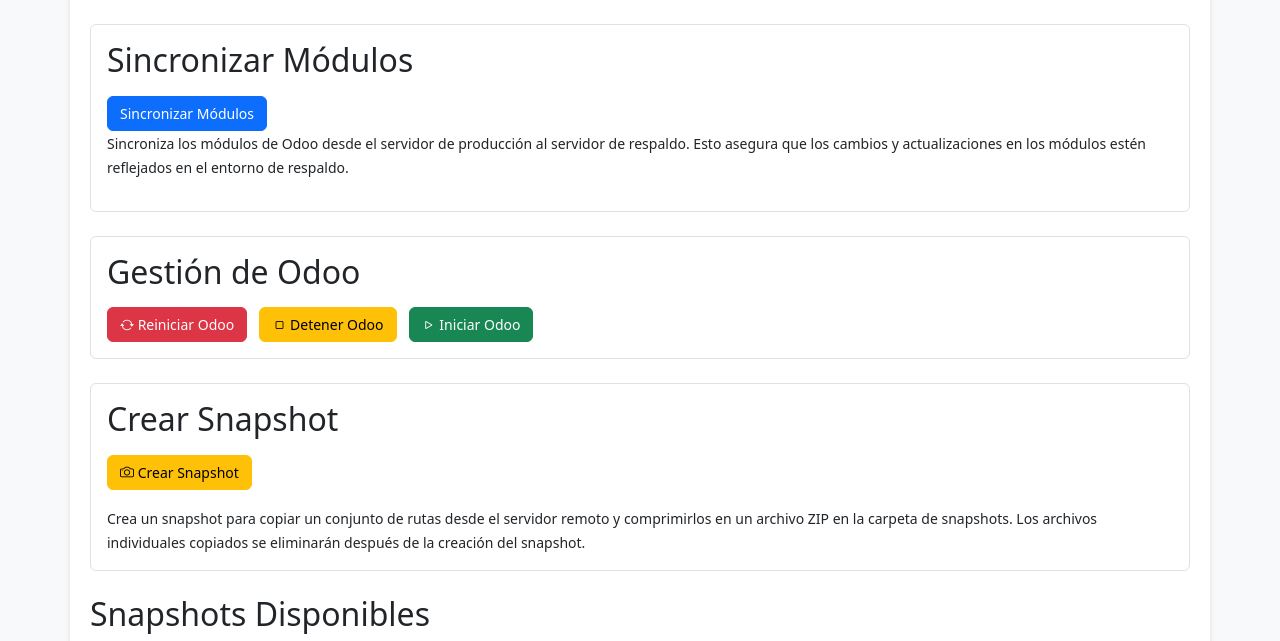
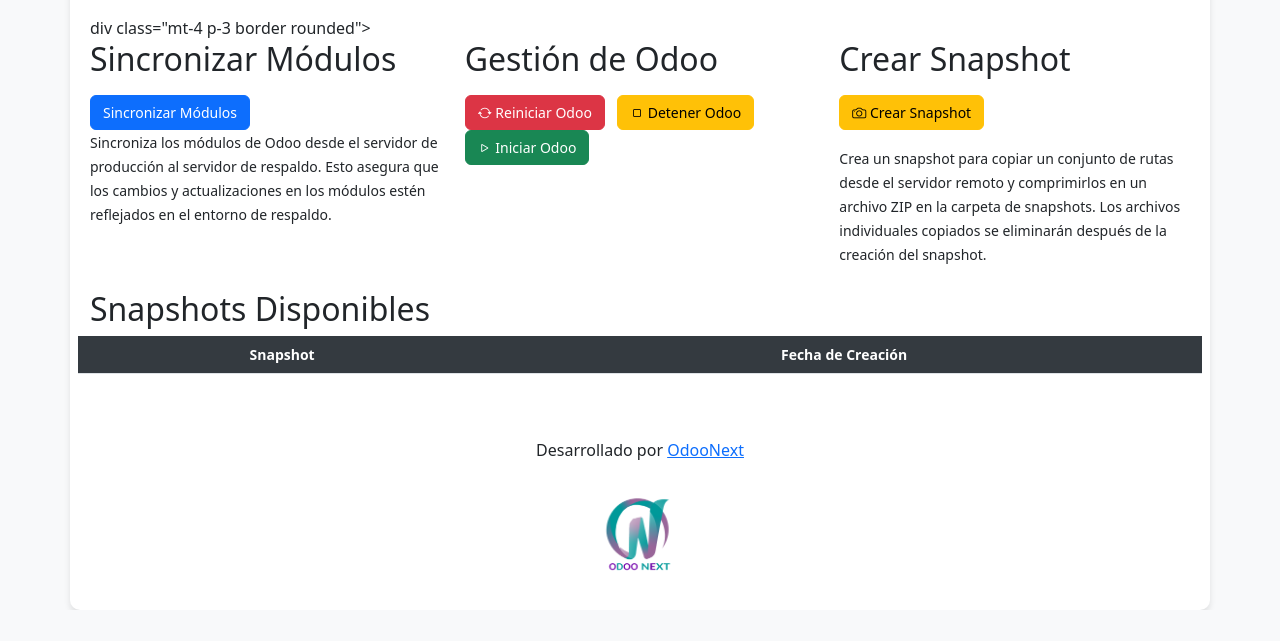
Before and after one commit to odoo-next/odoo_replicacion, a Flask app: page / in a window 1280 px wide. Shown: the part 495-1136 px from the top of the page. After the commit the page ends 1105 px from the top, so only its background shows below. Run offline with Flask 3, Linux system fonts and the light colour scheme; lists and menus that the app fills with data are empty; parts of the project's set-up code (start-up, migrations or seed data) failed here and were passed over.

Commit message:
Update index.html

```diff
--- a/templates/index.html
+++ b/templates/index.html
@@ -127,7 +127,11 @@
                 {% endfor %}
             </tbody>
         </table>
-        <div class="mt-4 p-3 border rounded">
+
+
+        div class="mt-4 p-3 border rounded">
+    <div class="row">
+        <div class="col-md-4">
             <h2 class="mb-3">Sincronizar Módulos</h2>
             <div>
                 <a href="javascript:void(0);" class="btn btn-primary" id="syncModulosBtn"
@@ -140,10 +144,7 @@
             </div>
         </div>
 
-
-
-
-        <div class="mt-4 p-3 border rounded">
+        <div class="col-md-4">
             <h2 class="mb-3">Gestión de Odoo</h2>
             <div>
                 <a href="javascript:void(0);" class="btn btn-danger me-2" id="restartOdooBtn"
@@ -158,8 +159,7 @@
             </div>
         </div>
 
-
-        <div class="mt-4 p-3 border rounded">
+        <div class="col-md-4">
             <h2 class="mb-3">Crear Snapshot</h2>
             <div>
                 <a href="{{ url_for('create_snapshot') }}" class="btn btn-warning" id="createSnapshotBtn"
@@ -190,7 +190,7 @@
             </tbody>
         </table>
         <footer class="mt-5 text-center">
-            <p>Desarrollado por <a href="https://www.odoonext.com" target="_blank">OdooNext</a></p>
+            <p>Desarrollado por <a href="https://odoonext.com" target="_blank">OdooNext</a></p>
             <img src="{{ url_for('static', filename='odoonext_logo.png') }}" alt="OdooNext Logo" width="100">
         </footer>
     </div>
```
